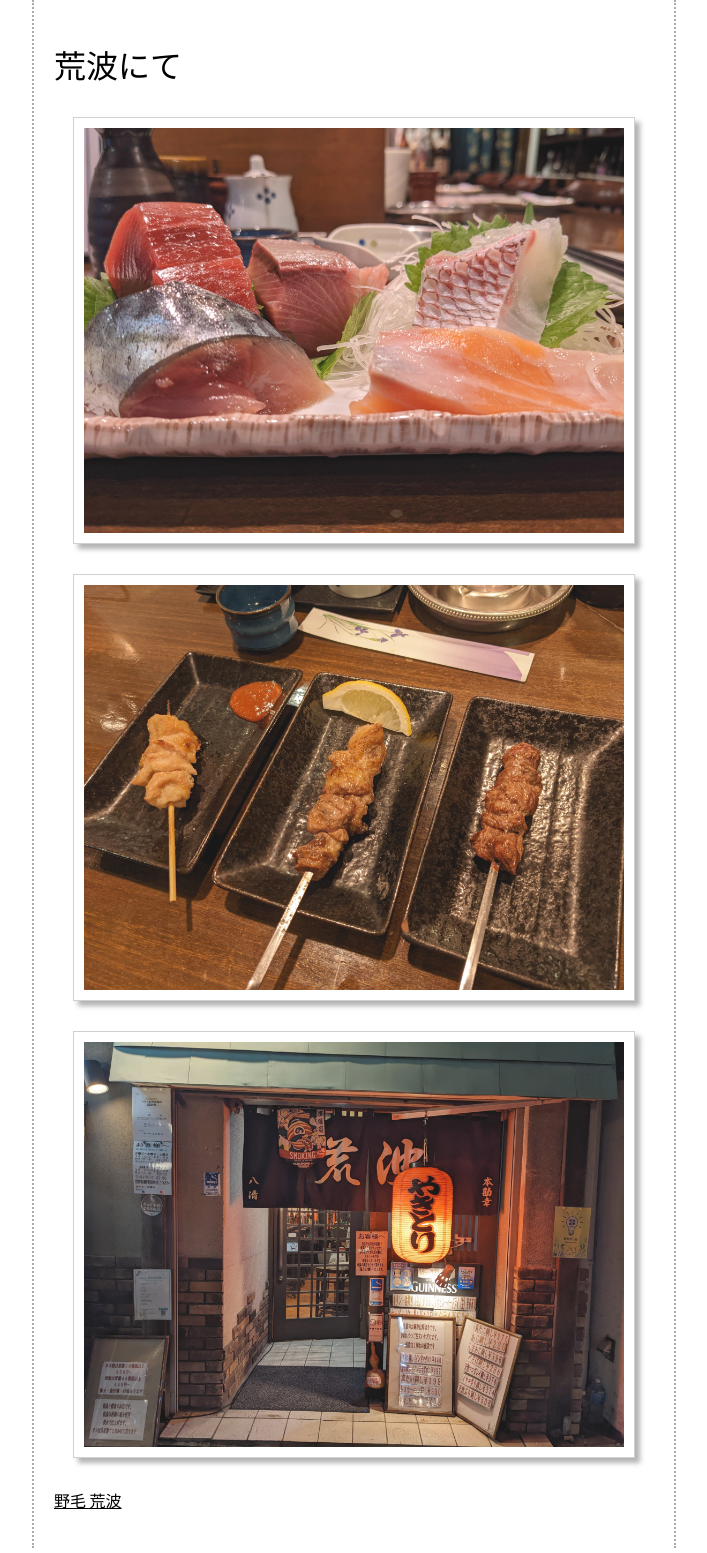
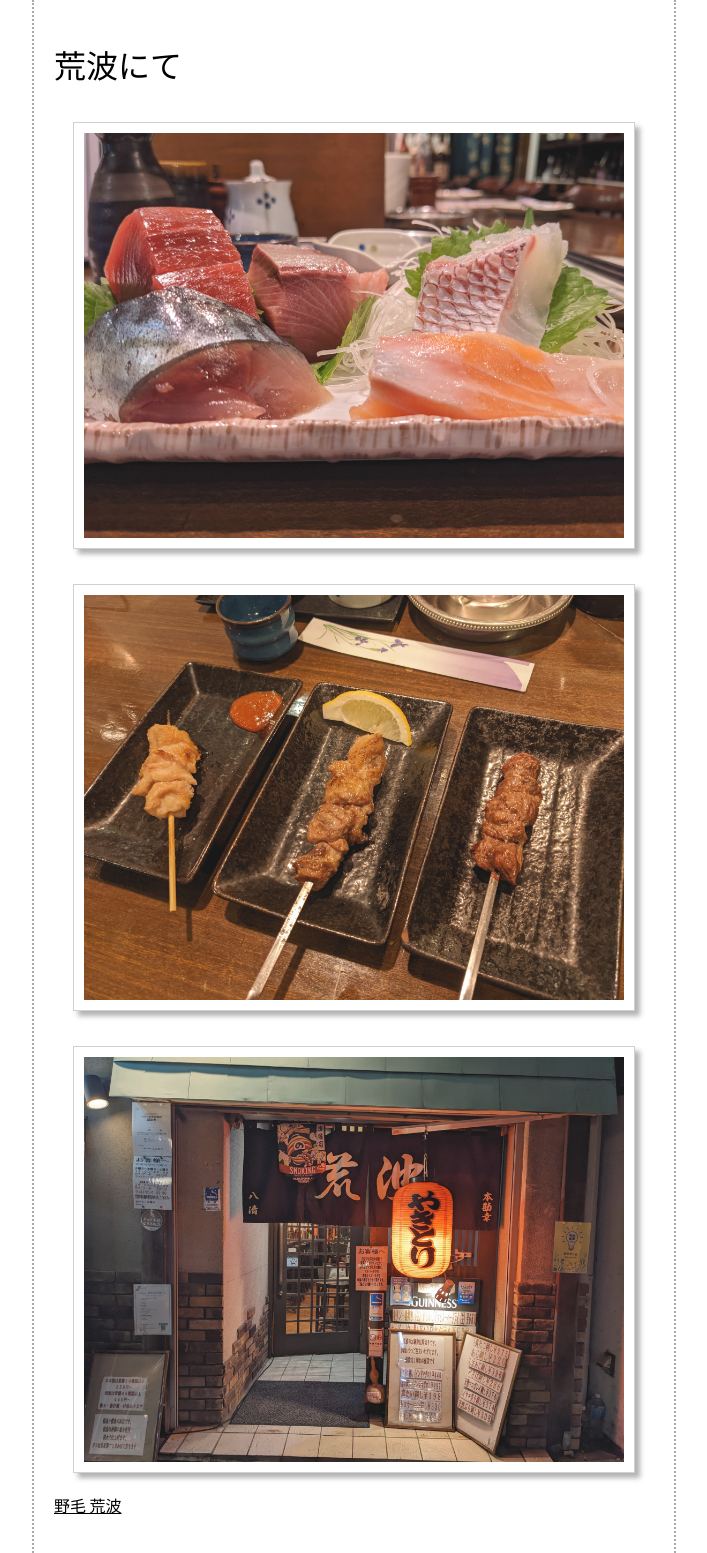
Before and after one commit to mkataoka73/mkataoka73.github.io, a Jekyll site: the page built from _posts/foods/2022-09-11-2022-09-11.md, in a window 1280 px wide. Shown: the whole page, without its empty margins (286-993 px from the left). Built offline with Jekyll 4.4.1, drawn with Linux system fonts in a browser that asks for light colours.

```diff
--- a/_sass/main.scss
+++ b/_sass/main.scss
@@ -22,11 +22,19 @@ body {
 img {
   width: 90%;
   display: block;
-  margin: 30px auto;
+  margin: 35px auto 20px;
   padding: 10px;
   border: 1px solid #ccc;
   box-shadow: 5px 5px 5px #aaa;
   opacity: 0.9;
+}
+
+.caption {
+  display: block;
+  margin: auto;
+  text-align: center;
+  font-size: 0.9em;
+  color: #888;
 }
 
 .thin {
```
Also changed, not shown: _posts/foods/2022-09-12-2022-09-12-ducktails.md (added, +12 -0 lines), assets/images/photos/ductails_entrance.jpg (added), assets/images/photos/ductails_entrance_bw.jpg (added), 2 other files.
